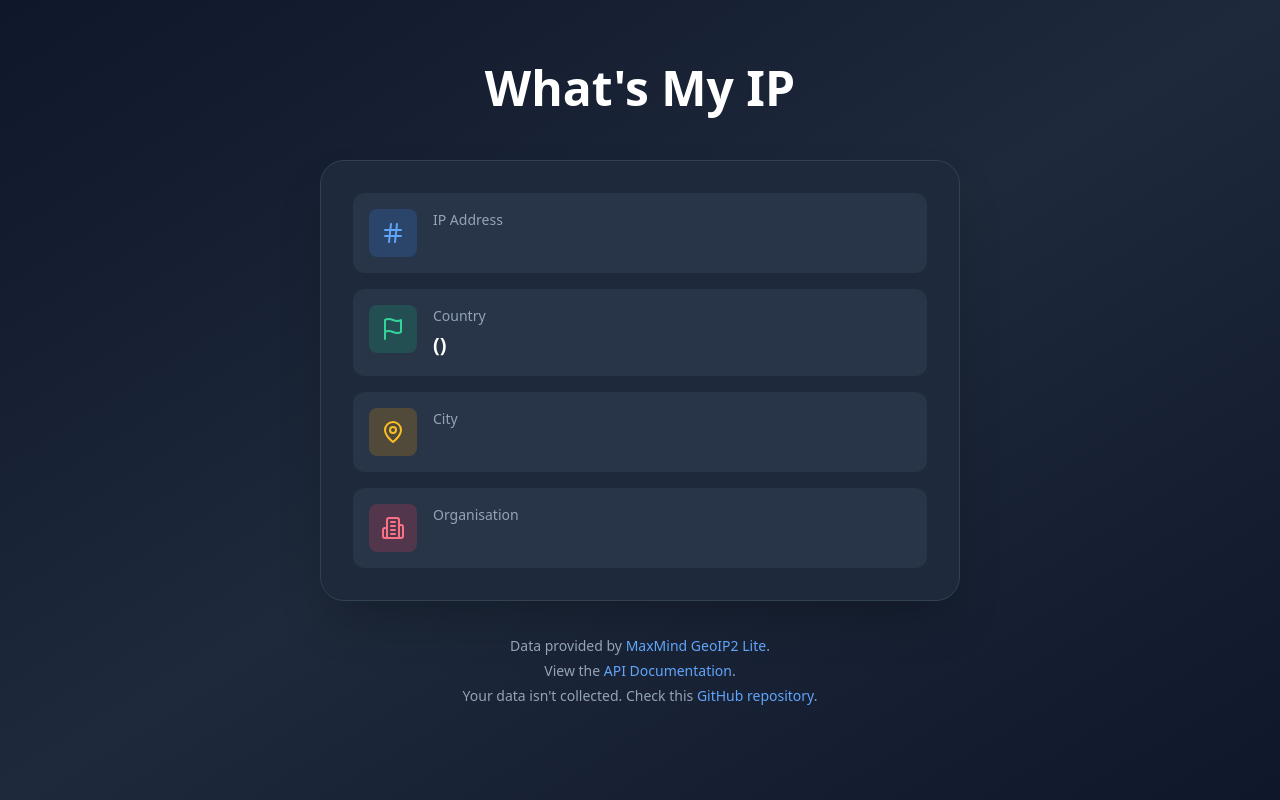
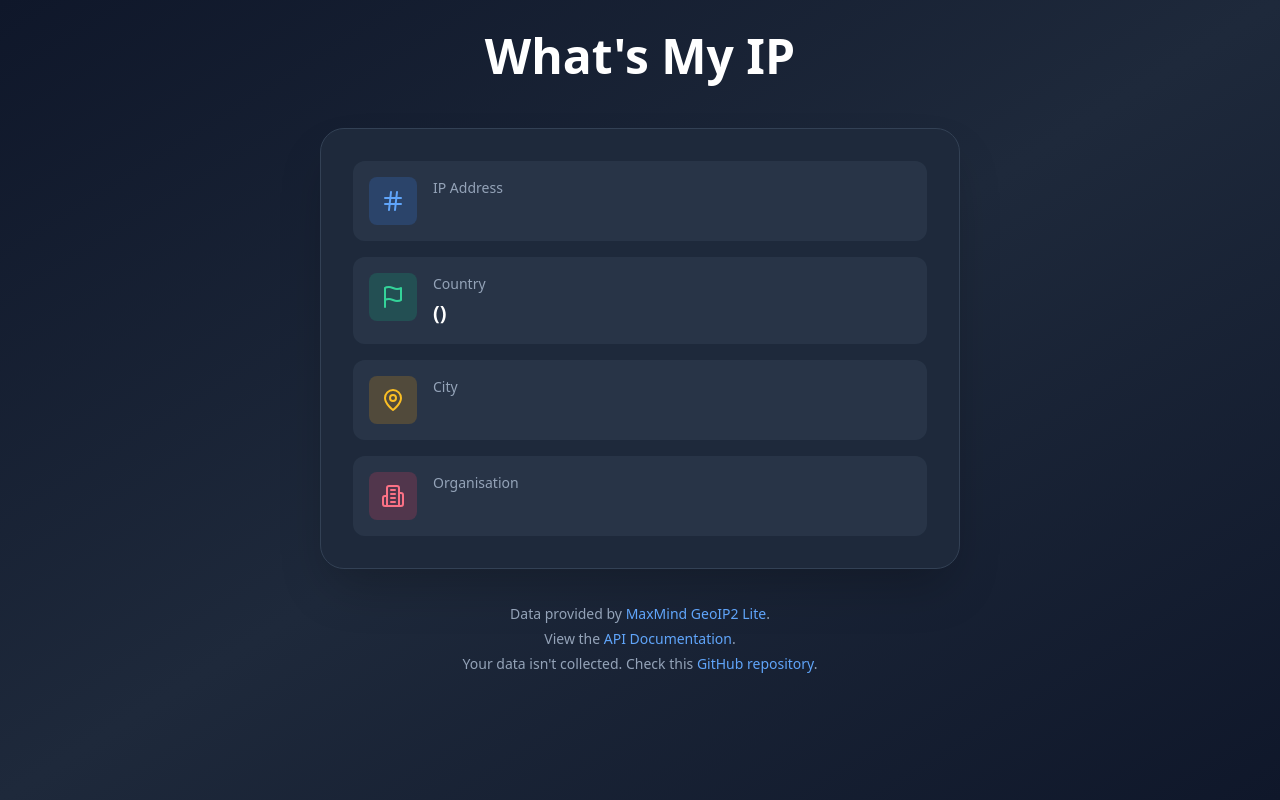
Before and after one commit to sprytnyk/ip, a FastAPI app: template templates/index.html in a window 1280 px wide. Run offline with FastAPI, Linux system fonts and the light colour scheme; the template is opened without the code that fills it, so the values that code supplies are empty.

Commit message:
🐛 Fix padding

```diff
--- a/templates/index.html
+++ b/templates/index.html
@@ -39,7 +39,7 @@
         .page {
             max-width: 42rem;
             margin: 0 auto;
-            padding: 4rem 1rem;
+            padding: 2rem 1rem;
         }
 
         .header {
```
